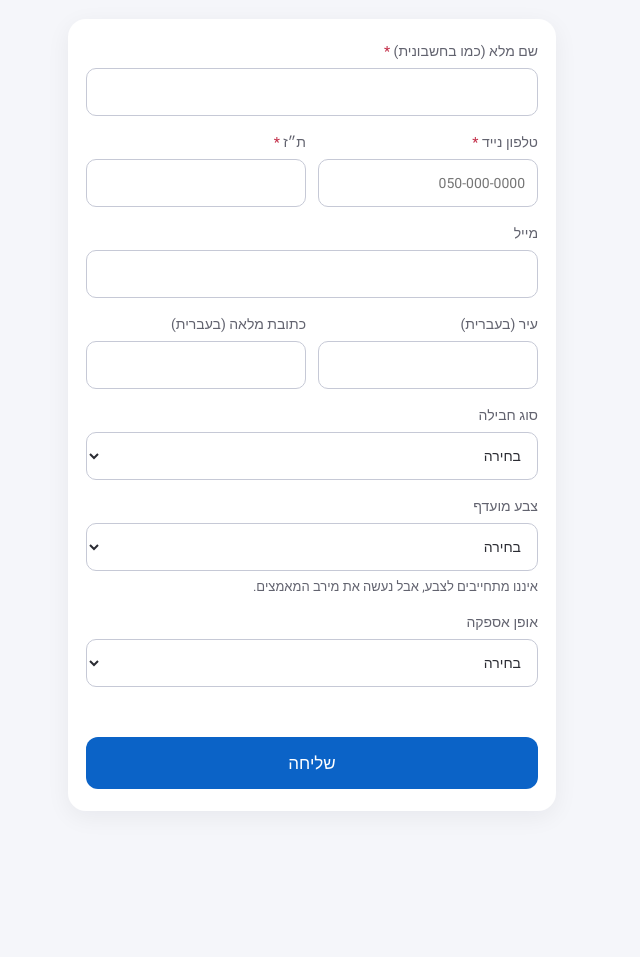
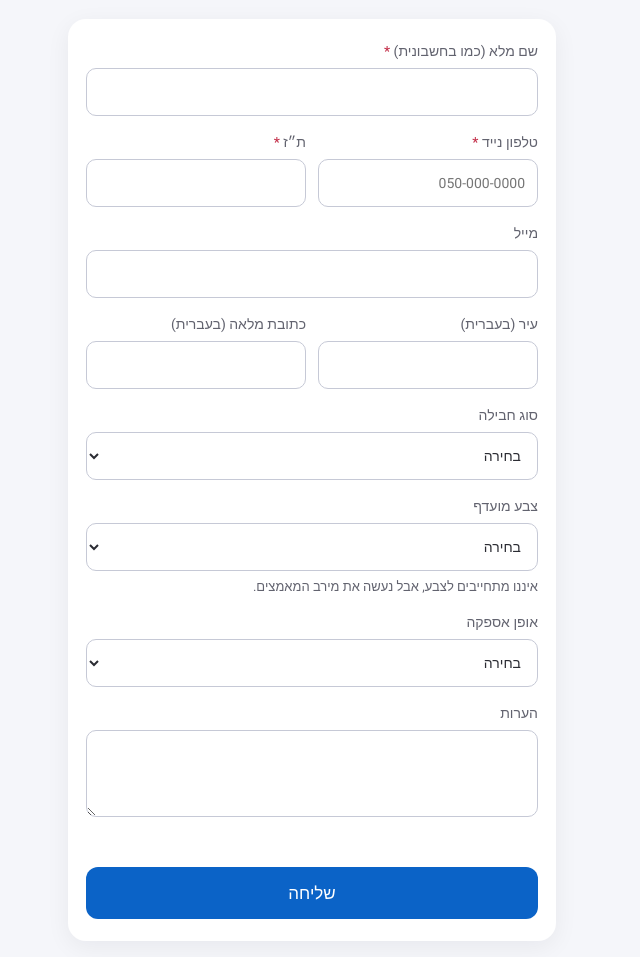
Before and after one commit to nadavblustein-source/rys-crm, a plain HTML site: page form.html in a window 1280 px wide. Shown: the part 97-1054 px from the top of the page, without its empty margins (328-968 px from the left). Before the commit the page ends 956 px from the top, so only its background shows below. Drawn offline with Linux system fonts and the light colour scheme; no server answers.

Commit message:
Form: optional notes field, saved to הערות נוספות
Co-Authored-By: Claude Opus 5.5 <noreply@anthropic.com>
Claude-Session: https://claude.ai/code/session_01B8vaSeEnk2wfe3AYz2GbNG

```diff
--- a/form.html
+++ b/form.html
@@ -19,8 +19,8 @@
   form{background:#fff;border-radius:18px;padding:22px 18px;display:flex;flex-direction:column;gap:16px;box-shadow:0 6px 24px rgba(20,24,40,.06)}
   label{display:flex;flex-direction:column;gap:6px;font-size:14px;color:var(--muted)}
   label b{color:var(--danger);font-weight:500}
-  input,select{font:inherit;color:var(--ink);border:1px solid var(--line);border-radius:10px;padding:11px 12px;min-height:48px;background:#fff;width:100%}
-  input:focus,select:focus{outline:3px solid #8bb8f0;outline-offset:0;border-color:var(--primary)}
+  input,select,textarea{font:inherit;color:var(--ink);border:1px solid var(--line);border-radius:10px;padding:11px 12px;min-height:48px;background:#fff;width:100%}
+  input:focus,select:focus,textarea:focus{outline:3px solid #8bb8f0;outline-offset:0;border-color:var(--primary)}
   input[dir=ltr]{text-align:right}
   .row{display:grid;grid-template-columns:1fr 1fr;gap:12px}
   button{font:inherit;border:0;border-radius:12px;min-height:52px;background:var(--primary);color:#fff;font-weight:500;font-size:17px;cursor:pointer;margin-top:4px}
@@ -53,6 +53,7 @@
     <label><span data-t="color_mkzacdbj">סוג חבילה</span><select name="color_mkzacdbj"><option value="">בחירה</option></select></label>
     <label><span>צבע מועדף</span><select name="color_mkzbscf7"><option value="">בחירה</option></select><small class="hint">איננו מתחייבים לצבע, אבל נעשה את מירב המאמצים.</small></label>
     <label><span data-t="color_mkzbejpk">אופן אספקה</span><select name="color_mkzbejpk"><option value="">בחירה</option></select></label>
+    <label>הערות<textarea name="long_textycnewz3l" rows="3" maxlength="2000" style="resize:vertical"></textarea></label>
     <label class="hp" aria-hidden="true">אתר<input name="website" tabindex="-1" autocomplete="off"></label>
     <p class="err" id="err" role="alert"></p>
     <button id="send">שליחה</button>
```
